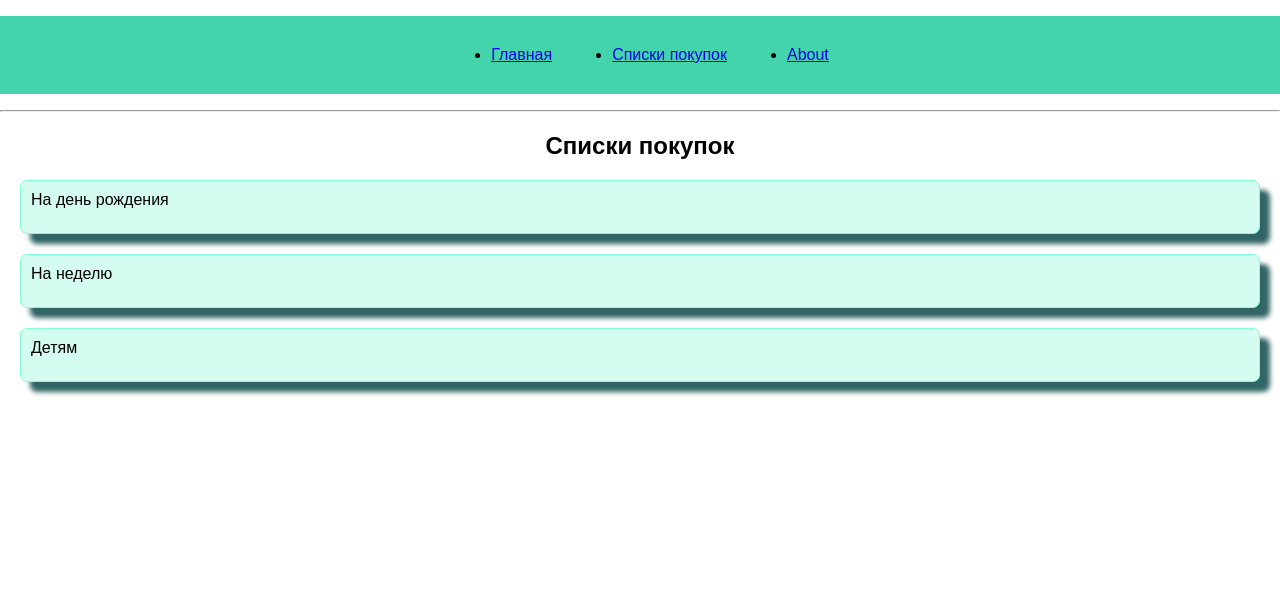
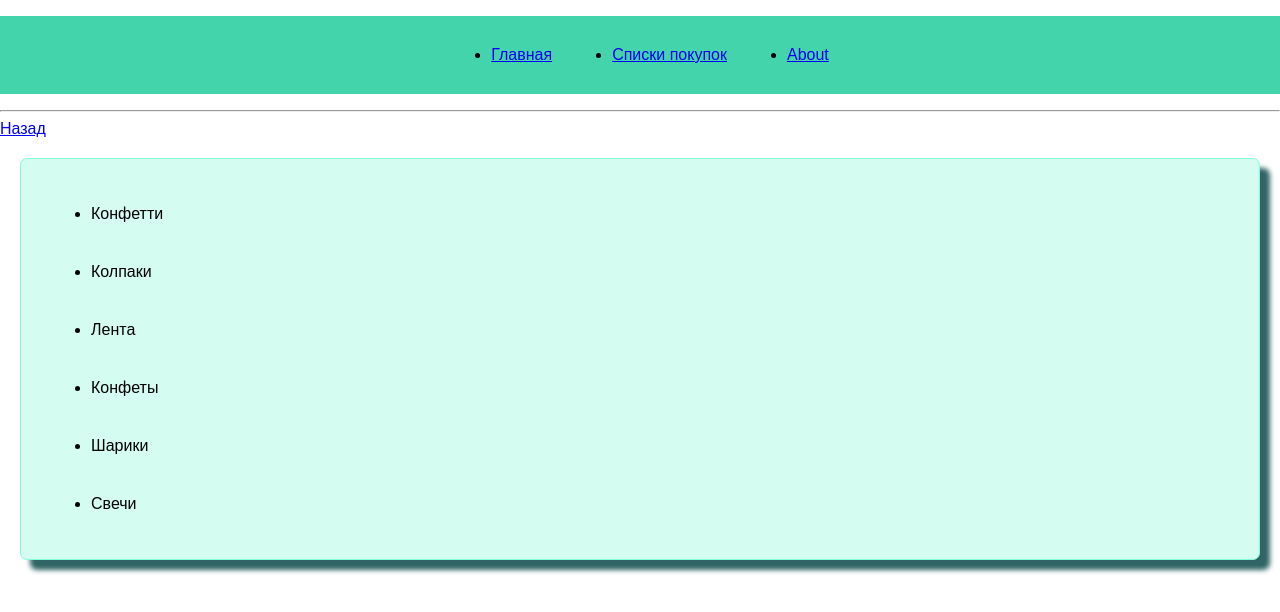
Before and after one commit to AnnaGerasim0va/ProjectWithShoppingList, a React (Create React App) app: page /mainList/0 in a window 1280 px wide. Shown: the top 612 px of the page. Built offline with nearby package versions, Linux system fonts and the light colour scheme.

Commit message:
routeInLists

```diff
--- a/src/App.js
+++ b/src/App.js
@@ -3,6 +3,7 @@ import { Router, Route, Link } from 'react-router-dom';
 import "./App.css";
 import Home from './Components/Home';
 import MainList from './Components/Lists/MainList';
+import ShoppingList from './Components/Lists/ShoppingList'
 import About from './Components/About';
 import Menu from './Components/Menu/Menu';
 import createBrowserHistory from 'history/createBrowserHistory';
@@ -34,7 +35,11 @@ class App extends Component {
         }
       )
     );
-    localStorage.setItem('listsArray', localStorageArray);
+
+    if (!(localStorage.getItem('listsArray'))) {
+      localStorage.setItem('listsArray', localStorageArray);
+    }
+
   }
 
   render() {
@@ -42,9 +47,9 @@ class App extends Component {
       <Router history={HISTORY}>
         <Menu />
         <Route exact path="/" component={Home} />
-        <Route path="/mainList" component={MainList} />
+        <Route exact path="/mainList" component={MainList} />
         <Route path="/about" component={About} />
-        {/* <Route path="/mainList/:id" component={ShoppingList} /> */}
+        <Route path="/mainList/:id" component={ShoppingList} />
       </Router>
     )
   }
--- a/src/Components/Lists/Lists.css
+++ b/src/Components/Lists/Lists.css
@@ -9,10 +9,10 @@
     box-shadow: 10px 10px 5px rgb(49, 100, 100);
 }
 
-.listBlock:hover{
+/* .listBlock:hover{
     cursor: pointer;
     background-color: #b3fae6;
-}
+} */
 
 .listBlock>ul {
     display:flex;
@@ -20,8 +20,13 @@
     justify-content: center;
 }
 
-.listBlock>li{
+.element{
     margin: 20px;
+}
+
+.element:hover{
+    cursor: pointer;
+    text-decoration: line-through;
 }
 
 button {
--- a/src/Components/Lists/MainList.js
+++ b/src/Components/Lists/MainList.js
@@ -19,7 +19,8 @@ const MainList = () => {
             <div className="header"><h2>Списки покупок</h2></div>
             {listsArray.map(
                 (list, index) => {
-                    return <ShoppingList key = {index} {...list} />
+                    const {id, name} = list;
+                    return  <div><Link key={index} to={`/mainList/${id}`}>{name}</Link></div>
                 }
             )}
         </div>
--- a/src/Components/Lists/ShoppingList.js
+++ b/src/Components/Lists/ShoppingList.js
@@ -4,26 +4,17 @@ import { Link } from 'react-router-dom';
 import './Lists.css'
 
 
-class ShoppingList extends Component {
-    state = { isListShown: false }
+const ShoppingList = props => {
+   const {id} = props.match.params;
+   const listsArray = JSON.parse(localStorage.getItem('listsArray'));
+   const currentList = listsArray.find(list=> list.id == id);
+const {productsList} = currentList;
+return <div>
+    <div><Link to="/mainList/">Назад</Link></div>
+    <div className="listBlock"><ul>{productsList.map((product, index) => <li className="element" onClick ="">{product}</li>)}</ul></div>
+    </div>
 
-    toggleShowList = () => {
-        const { isListShown } = this.state;
-        this.setState({ isListShown: !isListShown })
-    }
 
-    render() {
-        const { isListShown } = this.state;
-        const { name, id, productsList } = this.props;
-        return (
-            <div className='listBlock' onClick={this.toggleShowList}>
-                <div>{name}</div>
-                <ul>
-                    {isListShown && productsList.map((product, index) => <li key={index}>{product}</li>)}
-                </ul>
-            </div>
-        )
-    }
 }
 
 export default ShoppingList;
```
